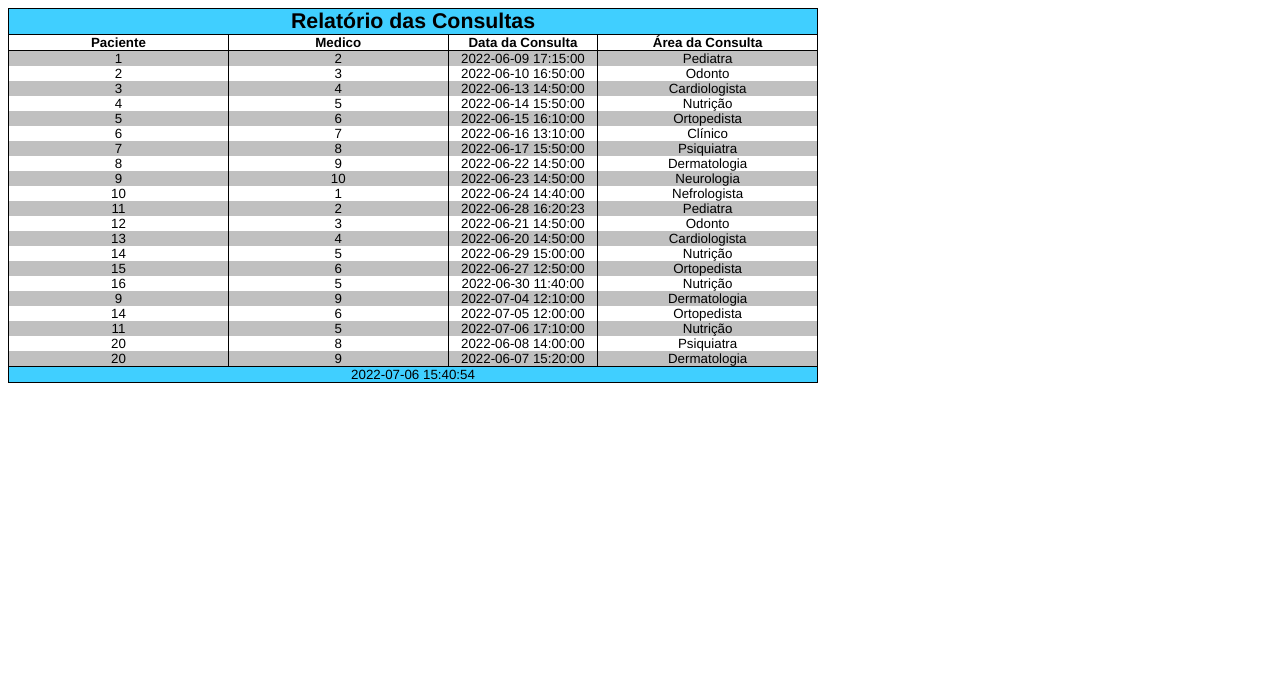
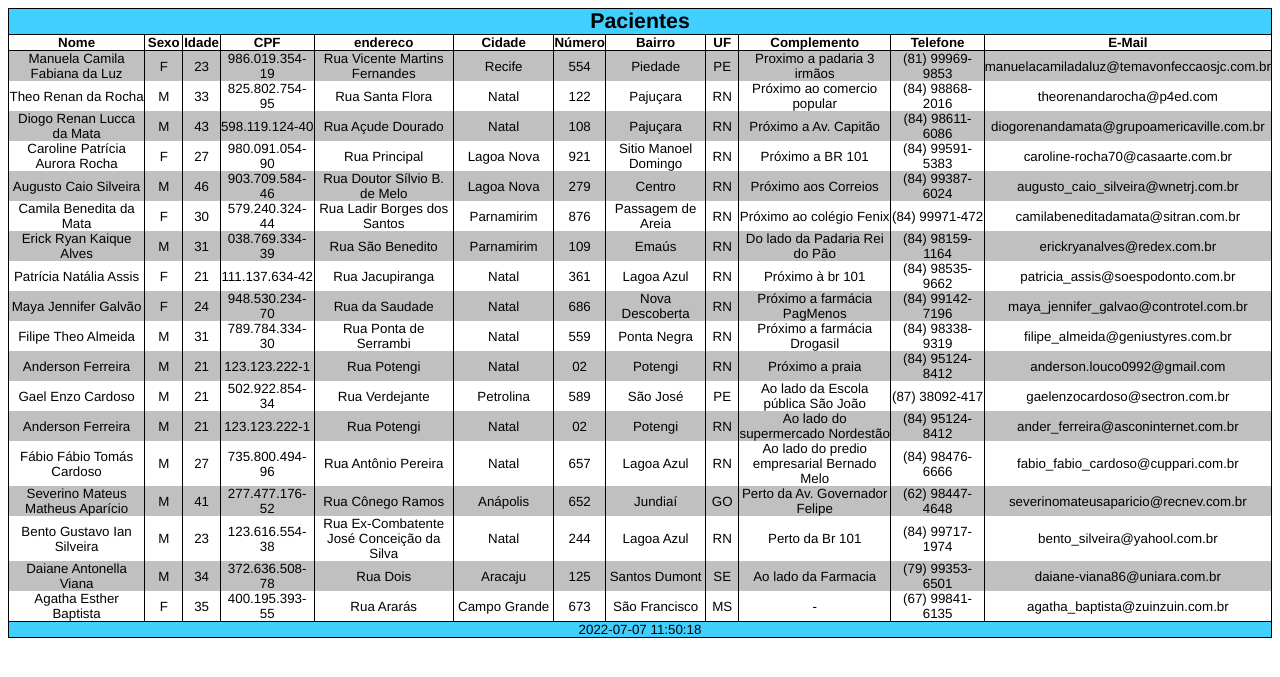
Before and after one commit to ChrystiandaHora/Consultorio, a PHP site: page /app/output/tabular.html in a window 1280 px wide. Shown: the top 677 px of the page. Run offline with PHP 8.4, Linux system fonts and the light colour scheme.

Commit message:
Adicionais nos Forms

```diff
--- a/app/output/tabular.html
+++ b/app/output/tabular.html
@@ -59,141 +59,275 @@
     }
 </style>
 <table cellspacing="0" cellpadding="0" style="border-collapse:collapse">
-<tr><td align="center" width="808" colspan="5" class="header">Relatório das Consultas</td>
+<tr><td align="center" width="1543" colspan="13" class="header">Pacientes</td>
 </tr>
 <tr>
-<td align="center" width="218" colspan="1" class="title">Paciente</td>
-<td align="center" width="218" colspan="1" class="title">Medico</td>
-<td align="center" width="148" colspan="1" class="title">Data da Consulta</td>
-<td align="center" width="218" colspan="1" class="title">Área da Consulta</td>
+<td align="center" width="218" colspan="1" class="title">Nome</td>
+<td align="center" width="43" colspan="1" class="title">Sexo</td>
+<td align="center" width="38" colspan="1" class="title">Idade</td>
+<td align="center" width="108" colspan="1" class="title">CPF</td>
+<td align="center" width="208" colspan="1" class="title">endereco</td>
+<td align="center" width="133" colspan="1" class="title">Cidade</td>
+<td align="center" width="38" colspan="1" class="title">Número</td>
+<td align="center" width="133" colspan="1" class="title">Bairro</td>
+<td align="center" width="43" colspan="1" class="title">UF</td>
+<td align="center" width="218" colspan="1" class="title">Complemento</td>
+<td align="center" width="133" colspan="1" class="title">Telefone</td>
+<td align="center" width="208" colspan="1" class="title">E-Mail</td>
 </tr>
 <tr>
-<td align="center" width="218" colspan="1" class="datai">1</td>
-<td align="center" width="218" colspan="1" class="datai">2</td>
-<td align="center" width="148" colspan="1" class="datai">2022-06-09 17:15:00</td>
-<td align="center" width="218" colspan="1" class="datai">Pediatra</td>
+<td align="center" width="218" colspan="1" class="datai">Manuela Camila Fabiana da Luz</td>
+<td align="center" width="43" colspan="1" class="datai">F</td>
+<td align="center" width="38" colspan="1" class="datai">23</td>
+<td align="center" width="108" colspan="1" class="datai">986.019.354-19</td>
+<td align="center" width="208" colspan="1" class="datai">Rua Vicente Martins Fernandes</td>
+<td align="center" width="133" colspan="1" class="datai">Recife</td>
+<td align="center" width="38" colspan="1" class="datai">554</td>
+<td align="center" width="133" colspan="1" class="datai">Piedade</td>
+<td align="center" width="43" colspan="1" class="datai">PE</td>
+<td align="center" width="218" colspan="1" class="datai">Proximo a padaria 3 irmãos</td>
+<td align="center" width="133" colspan="1" class="datai">(81) 99969-9853</td>
+<td align="center" width="208" colspan="1" class="datai">manuelacamiladaluz@temavonfeccaosjc.com.br</td>
 </tr>
 <tr>
-<td align="center" width="218" colspan="1" class="datap">2</td>
-<td align="center" width="218" colspan="1" class="datap">3</td>
-<td align="center" width="148" colspan="1" class="datap">2022-06-10 16:50:00</td>
-<td align="center" width="218" colspan="1" class="datap">Odonto</td>
+<td align="center" width="218" colspan="1" class="datap">Theo Renan da Rocha</td>
+<td align="center" width="43" colspan="1" class="datap">M</td>
+<td align="center" width="38" colspan="1" class="datap">33</td>
+<td align="center" width="108" colspan="1" class="datap">825.802.754-95</td>
+<td align="center" width="208" colspan="1" class="datap">Rua Santa Flora</td>
+<td align="center" width="133" colspan="1" class="datap">Natal</td>
+<td align="center" width="38" colspan="1" class="datap">122</td>
+<td align="center" width="133" colspan="1" class="datap">Pajuçara</td>
+<td align="center" width="43" colspan="1" class="datap">RN</td>
+<td align="center" width="218" colspan="1" class="datap">Próximo ao comercio popular</td>
+<td align="center" width="133" colspan="1" class="datap">(84) 98868-2016</td>
+<td align="center" width="208" colspan="1" class="datap">theorenandarocha@p4ed.com</td>
 </tr>
 <tr>
-<td align="center" width="218" colspan="1" class="datai">3</td>
-<td align="center" width="218" colspan="1" class="datai">4</td>
-<td align="center" width="148" colspan="1" class="datai">2022-06-13 14:50:00</td>
-<td align="center" width="218" colspan="1" class="datai">Cardiologista</td>
+<td align="center" width="218" colspan="1" class="datai">Diogo Renan Lucca da Mata</td>
+<td align="center" width="43" colspan="1" class="datai">M</td>
+<td align="center" width="38" colspan="1" class="datai">43</td>
+<td align="center" width="108" colspan="1" class="datai">598.119.124-40</td>
+<td align="center" width="208" colspan="1" class="datai">Rua Açude Dourado</td>
+<td align="center" width="133" colspan="1" class="datai">Natal</td>
+<td align="center" width="38" colspan="1" class="datai">108</td>
+<td align="center" width="133" colspan="1" class="datai">Pajuçara</td>
+<td align="center" width="43" colspan="1" class="datai">RN</td>
+<td align="center" width="218" colspan="1" class="datai">Próximo a Av. Capitão</td>
+<td align="center" width="133" colspan="1" class="datai">(84) 98611-6086</td>
+<td align="center" width="208" colspan="1" class="datai">diogorenandamata@grupoamericaville.com.br</td>
 </tr>
 <tr>
-<td align="center" width="218" colspan="1" class="datap">4</td>
-<td align="center" width="218" colspan="1" class="datap">5</td>
-<td align="center" width="148" colspan="1" class="datap">2022-06-14 15:50:00</td>
-<td align="center" width="218" colspan="1" class="datap">Nutrição</td>
+<td align="center" width="218" colspan="1" class="datap">Caroline Patrícia Aurora Rocha</td>
+<td align="center" width="43" colspan="1" class="datap">F</td>
+<td align="center" width="38" colspan="1" class="datap">27</td>
+<td align="center" width="108" colspan="1" class="datap">980.091.054-90</td>
+<td align="center" width="208" colspan="1" class="datap">Rua Principal</td>
+<td align="center" width="133" colspan="1" class="datap">Lagoa Nova</td>
+<td align="center" width="38" colspan="1" class="datap">921</td>
+<td align="center" width="133" colspan="1" class="datap">Sitio Manoel Domingo</td>
+<td align="center" width="43" colspan="1" class="datap">RN</td>
+<td align="center" width="218" colspan="1" class="datap">Próximo a BR 101</td>
+<td align="center" width="133" colspan="1" class="datap">(84) 99591-5383</td>
+<td align="center" width="208" colspan="1" class="datap">caroline-rocha70@casaarte.com.br</td>
 </tr>
 <tr>
-<td align="center" width="218" colspan="1" class="datai">5</td>
-<td align="center" width="218" colspan="1" class="datai">6</td>
-<td align="center" width="148" colspan="1" class="datai">2022-06-15 16:10:00</td>
-<td align="center" width="218" colspan="1" class="datai">Ortopedista</td>
+<td align="center" width="218" colspan="1" class="datai">Augusto Caio Silveira</td>
+<td align="center" width="43" colspan="1" class="datai">M</td>
+<td align="center" width="38" colspan="1" class="datai">46</td>
+<td align="center" width="108" colspan="1" class="datai">903.709.584-46</td>
+<td align="center" width="208" colspan="1" class="datai">Rua Doutor Sílvio B. de Melo</td>
+<td align="center" width="133" colspan="1" class="datai">Lagoa Nova</td>
+<td align="center" width="38" colspan="1" class="datai">279</td>
+<td align="center" width="133" colspan="1" class="datai">Centro</td>
+<td align="center" width="43" colspan="1" class="datai">RN</td>
+<td align="center" width="218" colspan="1" class="datai">Próximo aos Correios</td>
+<td align="center" width="133" colspan="1" class="datai">(84) 99387-6024</td>
+<td align="center" width="208" colspan="1" class="datai">augusto_caio_silveira@wnetrj.com.br</td>
 </tr>
 <tr>
-<td align="center" width="218" colspan="1" class="datap">6</td>
-<td align="center" width="218" colspan="1" class="datap">7</td>
-<td align="center" width="148" colspan="1" class="datap">2022-06-16 13:10:00</td>
-<td align="center" width="218" colspan="1" class="datap">Clínico</td>
+<td align="center" width="218" colspan="1" class="datap">Camila Benedita da Mata</td>
+<td align="center" width="43" colspan="1" class="datap">F</td>
+<td align="center" width="38" colspan="1" class="datap">30</td>
+<td align="center" width="108" colspan="1" class="datap">579.240.324-44</td>
+<td align="center" width="208" colspan="1" class="datap">Rua Ladir Borges dos Santos</td>
+<td align="center" width="133" colspan="1" class="datap">Parnamirim</td>
+<td align="center" width="38" colspan="1" class="datap">876</td>
+<td align="center" width="133" colspan="1" class="datap">Passagem de Areia</td>
+<td align="center" width="43" colspan="1" class="datap">RN</td>
+<td align="center" width="218" colspan="1" class="datap">Próximo ao colégio Fenix</td>
+<td align="center" width="133" colspan="1" class="datap">(84) 99971-472</td>
+<td align="center" width="208" colspan="1" class="datap">camilabeneditadamata@sitran.com.br</td>
 </tr>
 <tr>
-<td align="center" width="218" colspan="1" class="datai">7</td>
-<td align="center" width="218" colspan="1" class="datai">8</td>
-<td align="center" width="148" colspan="1" class="datai">2022-06-17 15:50:00</td>
-<td align="center" width="218" colspan="1" class="datai">Psiquiatra</td>
+<td align="center" width="218" colspan="1" class="datai">Erick Ryan Kaique Alves</td>
+<td align="center" width="43" colspan="1" class="datai">M</td>
+<td align="center" width="38" colspan="1" class="datai">31</td>
+<td align="center" width="108" colspan="1" class="datai">038.769.334-39</td>
+<td align="center" width="208" colspan="1" class="datai">Rua São Benedito</td>
+<td align="center" width="133" colspan="1" class="datai">Parnamirim</td>
+<td align="center" width="38" colspan="1" class="datai">109</td>
+<td align="center" width="133" colspan="1" class="datai">Emaús</td>
+<td align="center" width="43" colspan="1" class="datai">RN</td>
+<td align="center" width="218" colspan="1" class="datai">Do lado da Padaria Rei do Pão</td>
+<td align="center" width="133" colspan="1" class="datai">(84) 98159-1164</td>
+<td align="center" width="208" colspan="1" class="datai">erickryanalves@redex.com.br</td>
 </tr>
 <tr>
-<td align="center" width="218" colspan="1" class="datap">8</td>
-<td align="center" width="218" colspan="1" class="datap">9</td>
-<td align="center" width="148" colspan="1" class="datap">2022-06-22 14:50:00</td>
-<td align="center" width="218" colspan="1" class="datap">Dermatologia</td>
+<td align="center" width="218" colspan="1" class="datap">Patrícia Natália Assis</td>
+<td align="center" width="43" colspan="1" class="datap">F</td>
+<td align="center" width="38" colspan="1" class="datap">21</td>
+<td align="center" width="108" colspan="1" class="datap">111.137.634-42</td>
+<td align="center" width="208" colspan="1" class="datap">Rua Jacupiranga</td>
+<td align="center" width="133" colspan="1" class="datap">Natal</td>
+<td align="center" width="38" colspan="1" class="datap">361</td>
+<td align="center" width="133" colspan="1" class="datap">Lagoa Azul</td>
+<td align="center" width="43" colspan="1" class="datap">RN</td>
+<td align="center" width="218" colspan="1" class="datap">Próximo à br 101</td>
+<td align="center" width="133" colspan="1" class="datap">(84) 98535-9662</td>
+<td align="center" width="208" colspan="1" class="datap">patricia_assis@soespodonto.com.br</td>
 </tr>
 <tr>
-<td align="center" width="218" colspan="1" class="datai">9</td>
-<td align="center" width="218" colspan="1" class="datai">10</td>
-<td align="center" width="148" colspan="1" class="datai">2022-06-23 14:50:00</td>
-<td align="center" width="218" colspan="1" class="datai">Neurologia</td>
+<td align="center" width="218" colspan="1" class="datai">Maya Jennifer Galvão</td>
+<td align="center" width="43" colspan="1" class="datai">F</td>
+<td align="center" width="38" colspan="1" class="datai">24</td>
+<td align="center" width="108" colspan="1" class="datai">948.530.234-70</td>
+<td align="center" width="208" colspan="1" class="datai">Rua da Saudade</td>
+<td align="center" width="133" colspan="1" class="datai">Natal</td>
+<td align="center" width="38" colspan="1" class="datai">686</td>
+<td align="center" width="133" colspan="1" class="datai">Nova Descoberta</td>
+<td align="center" width="43" colspan="1" class="datai">RN</td>
+<td align="center" width="218" colspan="1" class="datai">Próximo a farmácia PagMenos</td>
+<td align="center" width="133" colspan="1" class="datai">(84) 99142-7196</td>
+<td align="center" width="208" colspan="1" class="datai">maya_jennifer_galvao@controtel.com.br</td>
 </tr>
 <tr>
-<td align="center" width="218" colspan="1" class="datap">10</td>
-<td align="center" width="218" colspan="1" class="datap">1</td>
-<td align="center" width="148" colspan="1" class="datap">2022-06-24 14:40:00</td>
-<td align="center" width="218" colspan="1" class="datap">Nefrologista</td>
+<td align="center" width="218" colspan="1" class="datap">Filipe Theo Almeida</td>
+<td align="center" width="43" colspan="1" class="datap">M</td>
+<td align="center" width="38" colspan="1" class="datap">31</td>
+<td align="center" width="108" colspan="1" class="datap">789.784.334-30</td>
+<td align="center" width="208" colspan="1" class="datap">Rua Ponta de Serrambi</td>
+<td align="center" width="133" colspan="1" class="datap">Natal</td>
+<td align="center" width="38" colspan="1" class="datap">559</td>
+<td align="center" width="133" colspan="1" class="datap">Ponta Negra</td>
+<td align="center" width="43" colspan="1" class="datap">RN</td>
+<td align="center" width="218" colspan="1" class="datap">Próximo a farmácia Drogasil</td>
+<td align="center" width="133" colspan="1" class="datap">(84) 98338-9319</td>
+<td align="center" width="208" colspan="1" class="datap">filipe_almeida@geniustyres.com.br</td>
 </tr>
 <tr>
-<td align="center" width="218" colspan="1" class="datai">11</td>
-<td align="center" width="218" colspan="1" class="datai">2</td>
-<td align="center" width="148" colspan="1" class="datai">2022-06-28 16:20:23</td>
-<td align="center" width="218" colspan="1" class="datai">Pediatra</td>
+<td align="center" width="218" colspan="1" class="datai">Anderson Ferreira</td>
+<td align="center" width="43" colspan="1" class="datai">M</td>
+<td align="center" width="38" colspan="1" class="datai">21</td>
+<td align="center" width="108" colspan="1" class="datai">123.123.222-1</td>
+<td align="center" width="208" colspan="1" class="datai">Rua Potengi</td>
+<td align="center" width="133" colspan="1" class="datai">Natal</td>
+<td align="center" width="38" colspan="1" class="datai">02</td>
+<td align="center" width="133" colspan="1" class="datai">Potengi</td>
+<td align="center" width="43" colspan="1" class="datai">RN</td>
+<td align="center" width="218" colspan="1" class="datai">Próximo a praia</td>
+<td align="center" width="133" colspan="1" class="datai">(84) 95124-8412</td>
+<td align="center" width="208" colspan="1" class="datai">anderson.louco0992@gmail.com</td>
 </tr>
 <tr>
-<td align="center" width="218" colspan="1" class="datap">12</td>
-<td align="center" width="218" colspan="1" class="datap">3</td>
-<td align="center" width="148" colspan="1" class="datap">2022-06-21 14:50:00</td>
-<td align="center" width="218" colspan="1" class="datap">Odonto</td>
+<td align="center" width="218" colspan="1" class="datap">Gael Enzo Cardoso</td>
+<td align="center" width="43" colspan="1" class="datap">M</td>
+<td align="center" width="38" colspan="1" class="datap">21</td>
+<td align="center" width="108" colspan="1" class="datap">502.922.854-34</td>
+<td align="center" width="208" colspan="1" class="datap">Rua Verdejante</td>
+<td align="center" width="133" colspan="1" class="datap">Petrolina</td>
+<td align="center" width="38" colspan="1" class="datap">589</td>
+<td align="center" width="133" colspan="1" class="datap">São José</td>
+<td align="center" width="43" colspan="1" class="datap">PE</td>
+<td align="center" width="218" colspan="1" class="datap">Ao lado da Escola pública São João</td>
+<td align="center" width="133" colspan="1" class="datap">(87) 38092-417</td>
+<td align="center" width="208" colspan="1" class="datap">gaelenzocardoso@sectron.com.br</td>
 </tr>
 <tr>
-<td align="center" width="218" colspan="1" class="datai">13</td>
-<td align="center" width="218" colspan="1" class="datai">4</td>
-<td align="center" width="148" colspan="1" class="datai">2022-06-20 14:50:00</td>
-<td align="center" width="218" colspan="1" class="datai">Cardiologista</td>
+<td align="center" width="218" colspan="1" class="datai">Anderson Ferreira</td>
+<td align="center" width="43" colspan="1" class="datai">M</td>
+<td align="center" width="38" colspan="1" class="datai">21</td>
+<td align="center" width="108" colspan="1" class="datai">123.123.222-1</td>
+<td align="center" width="208" colspan="1" class="datai">Rua Potengi</td>
+<td align="center" width="133" colspan="1" class="datai">Natal</td>
+<td align="center" width="38" colspan="1" class="datai">02</td>
+<td align="center" width="133" colspan="1" class="datai">Potengi</td>
+<td align="center" width="43" colspan="1" class="datai">RN</td>
+<td align="center" width="218" colspan="1" class="datai">Ao lado do supermercado Nordestão</td>
+<td align="center" width="133" colspan="1" class="datai">(84) 95124-8412</td>
+<td align="center" width="208" colspan="1" class="datai">ander_ferreira@asconinternet.com.br</td>
 </tr>
 <tr>
-<td align="center" width="218" colspan="1" class="datap">14</td>
-<td align="center" width="218" colspan="1" class="datap">5</td>
-<td align="center" width="148" colspan="1" class="datap">2022-06-29 15:00:00</td>
-<td align="center" width="218" colspan="1" class="datap">Nutrição</td>
+<td align="center" width="218" colspan="1" class="datap">Fábio Fábio Tomás Cardoso</td>
+<td align="center" width="43" colspan="1" class="datap">M</td>
+<td align="center" width="38" colspan="1" class="datap">27</td>
+<td align="center" width="108" colspan="1" class="datap">735.800.494-96</td>
+<td align="center" width="208" colspan="1" class="datap">Rua Antônio Pereira</td>
+<td align="center" width="133" colspan="1" class="datap">Natal</td>
+<td align="center" width="38" colspan="1" class="datap">657</td>
+<td align="center" width="133" colspan="1" class="datap">Lagoa Azul</td>
+<td align="center" width="43" colspan="1" class="datap">RN</td>
+<td align="center" width="218" colspan="1" class="datap">Ao lado do predio empresarial Bernado Melo</td>
+<td align="center" width="133" colspan="1" class="datap">(84) 98476-6666</td>
+<td align="center" width="208" colspan="1" class="datap">fabio_fabio_cardoso@cuppari.com.br</td>
 </tr>
 <tr>
-<td align="center" width="218" colspan="1" class="datai">15</td>
-<td align="center" width="218" colspan="1" class="datai">6</td>
-<td align="center" width="148" colspan="1" class="datai">2022-06-27 12:50:00</td>
-<td align="center" width="218" colspan="1" class="datai">Ortopedista</td>
+<td align="center" width="218" colspan="1" class="datai">Severino Mateus Matheus Aparício</td>
+<td align="center" width="43" colspan="1" class="datai">M</td>
+<td align="center" width="38" colspan="1" class="datai">41</td>
+<td align="center" width="108" colspan="1" class="datai">277.477.176-52</td>
+<td align="center" width="208" colspan="1" class="datai">Rua Cônego Ramos</td>
+<td align="center" width="133" colspan="1" class="datai">Anápolis</td>
+<td align="center" width="38" colspan="1" class="datai">652</td>
+<td align="center" width="133" colspan="1" class="datai">Jundiaí</td>
+<td align="center" width="43" colspan="1" class="datai">GO</td>
+<td align="center" width="218" colspan="1" class="datai">Perto da Av. Governador Felipe</td>
+<td align="center" width="133" colspan="1" class="datai">(62) 98447-4648</td>
+<td align="center" width="208" colspan="1" class="datai">severinomateusaparicio@recnev.com.br</td>
 </tr>
 <tr>
-<td align="center" width="218" colspan="1" class="datap">16</td>
-<td align="center" width="218" colspan="1" class="datap">5</td>
-<td align="center" width="148" colspan="1" class="datap">2022-06-30 11:40:00</td>
-<td align="center" width="218" colspan="1" class="datap">Nutrição</td>
+<td align="center" width="218" colspan="1" class="datap">Bento Gustavo Ian Silveira</td>
+<td align="center" width="43" colspan="1" class="datap">M</td>
+<td align="center" width="38" colspan="1" class="datap">23</td>
+<td align="center" width="108" colspan="1" class="datap">123.616.554-38</td>
+<td align="center" width="208" colspan="1" class="datap">Rua Ex-Combatente José Conceição da Silva</td>
+<td align="center" width="133" colspan="1" class="datap">Natal</td>
+<td align="center" width="38" colspan="1" class="datap">244</td>
+<td align="center" width="133" colspan="1" class="datap">Lagoa Azul</td>
+<td align="center" width="43" colspan="1" class="datap">RN</td>
+<td align="center" width="218" colspan="1" class="datap">Perto da Br 101</td>
+<td align="center" width="133" colspan="1" class="datap">(84) 99717-1974</td>
+<td align="center" width="208" colspan="1" class="datap">bento_silveira@yahool.com.br</td>
 </tr>
 <tr>
-<td align="center" width="218" colspan="1" class="datai">9</td>
-<td align="center" width="218" colspan="1" class="datai">9</td>
-<td align="center" width="148" colspan="1" class="datai">2022-07-04 12:10:00</td>
-<td align="center" width="218" colspan="1" class="datai">Dermatologia</td>
+<td align="center" width="218" colspan="1" class="datai">Daiane Antonella Viana</td>
+<td align="center" width="43" colspan="1" class="datai">M</td>
+<td align="center" width="38" colspan="1" class="datai">34</td>
+<td align="center" width="108" colspan="1" class="datai">372.636.508-78</td>
+<td align="center" width="208" colspan="1" class="datai">Rua Dois</td>
+<td align="center" width="133" colspan="1" class="datai">Aracaju</td>
+<td align="center" width="38" colspan="1" class="datai">125</td>
+<td align="center" width="133" colspan="1" class="datai">Santos Dumont</td>
+<td align="center" width="43" colspan="1" class="datai">SE</td>
+<td align="center" width="218" colspan="1" class="datai">Ao lado da Farmacia</td>
+<td align="center" width="133" colspan="1" class="datai">(79) 99353-6501</td>
+<td align="center" width="208" colspan="1" class="datai">daiane-viana86@uniara.com.br</td>
 </tr>
 <tr>
-<td align="center" width="218" colspan="1" class="datap">14</td>
-<td align="center" width="218" colspan="1" class="datap">6</td>
-<td align="center" width="148" colspan="1" class="datap">2022-07-05 12:00:00</td>
-<td align="center" width="218" colspan="1" class="datap">Ortopedista</td>
+<td align="center" width="218" colspan="1" class="datap">Agatha Esther Baptista</td>
+<td align="center" width="43" colspan="1" class="datap">F</td>
+<td align="center" width="38" colspan="1" class="datap">35</td>
+<td align="center" width="108" colspan="1" class="datap">400.195.393-55</td>
+<td align="center" width="208" colspan="1" class="datap">Rua Ararás</td>
+<td align="center" width="133" colspan="1" class="datap">Campo Grande</td>
+<td align="center" width="38" colspan="1" class="datap">673</td>
+<td align="center" width="133" colspan="1" class="datap">São Francisco</td>
+<td align="center" width="43" colspan="1" class="datap">MS</td>
+<td align="center" width="218" colspan="1" class="datap">-</td>
+<td align="center" width="133" colspan="1" class="datap">(67) 99841-6135</td>
+<td align="center" width="208" colspan="1" class="datap">agatha_baptista@zuinzuin.com.br</td>
 </tr>
-<tr>
-<td align="center" width="218" colspan="1" class="datai">11</td>
-<td align="center" width="218" colspan="1" class="datai">5</td>
-<td align="center" width="148" colspan="1" class="datai">2022-07-06 17:10:00</td>
-<td align="center" width="218" colspan="1" class="datai">Nutrição</td>
-</tr>
-<tr>
-<td align="center" width="218" colspan="1" class="datap">20</td>
-<td align="center" width="218" colspan="1" class="datap">8</td>
-<td align="center" width="148" colspan="1" class="datap">2022-06-08 14:00:00</td>
-<td align="center" width="218" colspan="1" class="datap">Psiquiatra</td>
-</tr>
-<tr>
-<td align="center" width="218" colspan="1" class="datai">20</td>
-<td align="center" width="218" colspan="1" class="datai">9</td>
-<td align="center" width="148" colspan="1" class="datai">2022-06-07 15:20:00</td>
-<td align="center" width="218" colspan="1" class="datai">Dermatologia</td>
-</tr>
-<tr><td align="center" width="808" colspan="13" class="footer">2022-07-06 15:40:54</td>
+<tr><td align="center" width="1543" colspan="13" class="footer">2022-07-07 11:50:18</td>
 </tr>
 </table>
 </html>
--- a/app/templates/theme4/libraries.html
+++ b/app/templates/theme4/libraries.html
@@ -1,4 +1,4 @@
-    <link rel="shortcut icon" type="image/x-icon" href="/app/images/4049icon.ico">
+    <link rel="icon" type="image/x-icon" href="app/images/icons8-clínica-50.png">
 
     <!-- Third part libraries required by Adianti Framework -->
     <script src="lib/jquery/js/jquery.min.js?afver=740" type="text/javascript"></script>
```
Also changed, not shown: app/control/cadastros/MedicoForm.class.php (+4 -4 lines), app/control/cadastros/PacienteForm.class.php (+6 -7 lines), app/images/4049icon.ico (deleted), app/images/icons8-clínica-50.png (added).
